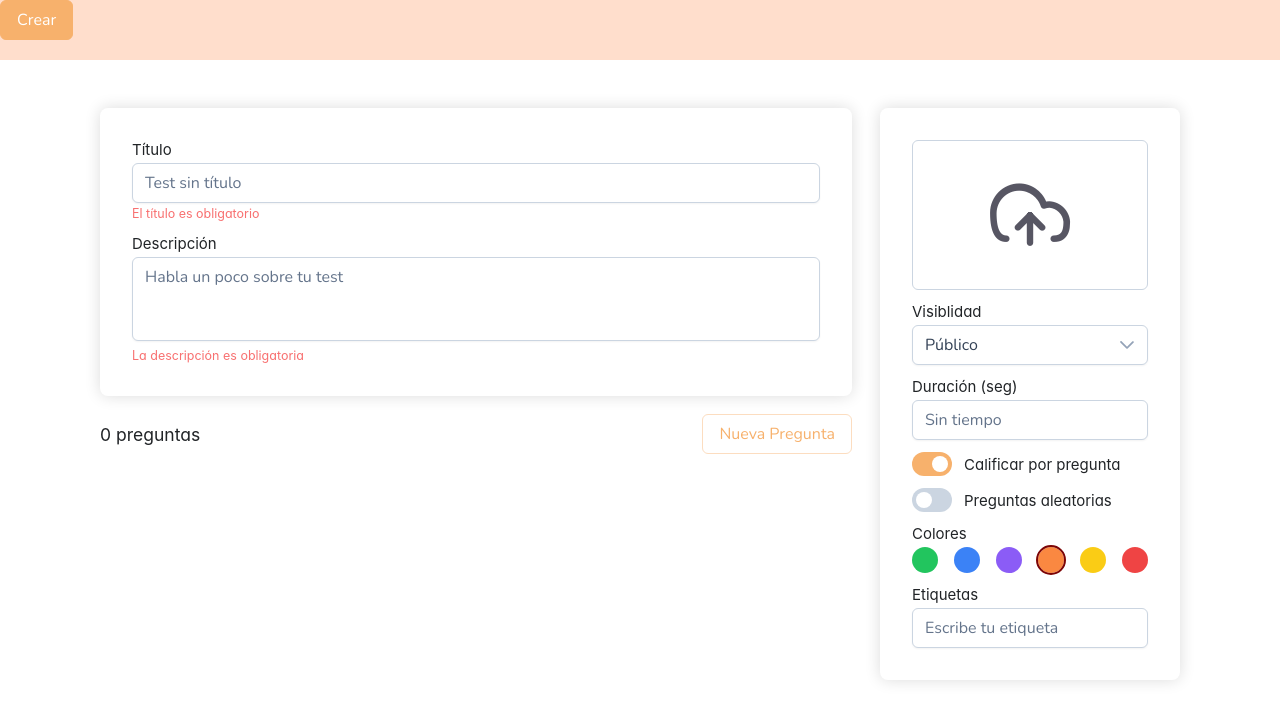
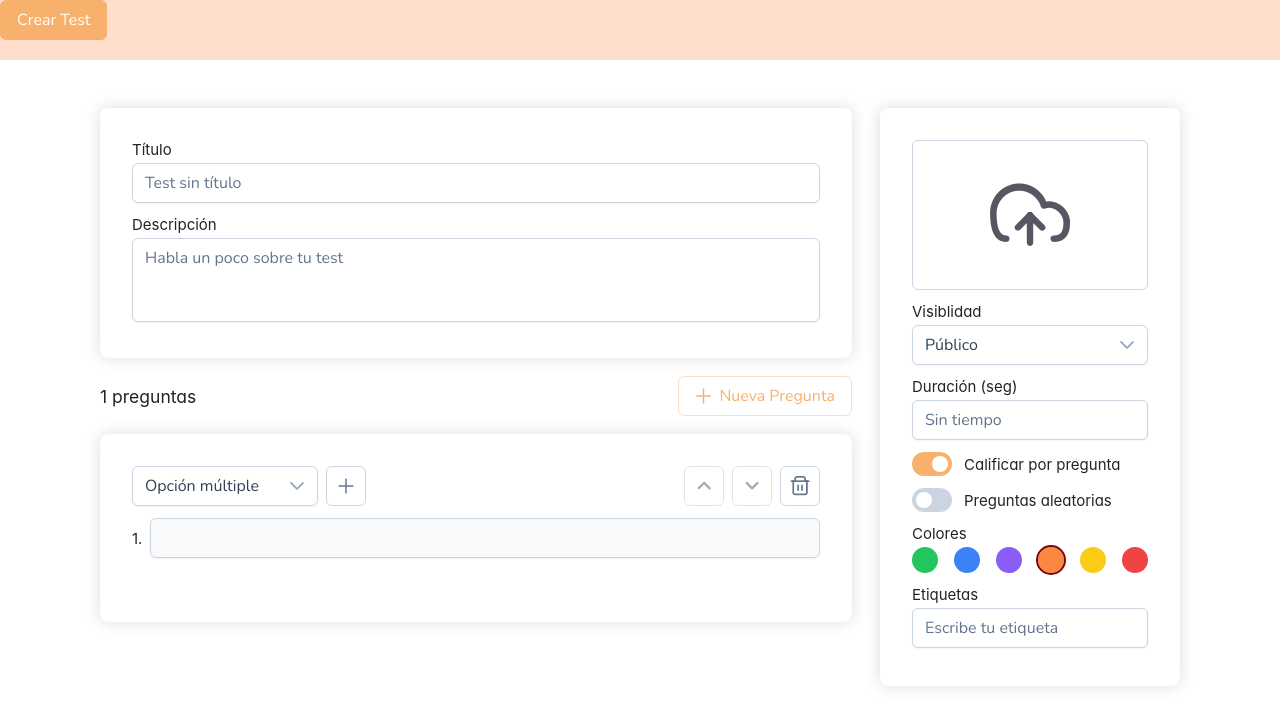
Before and after one commit to FernandoKumul/testana, a Vue app: page /create_test in a window 1280 px wide. Both pictures are taken after a click on the button "Nueva Pregunta". Shown: the top 728 px of the page. Built offline with nearby package versions, Linux system fonts and the light colour scheme.

Commit message:
Complete Test

```diff
--- a/src/App.vue
+++ b/src/App.vue
@@ -1,8 +1,11 @@
 <script setup lang="ts">
+import Toast from 'primevue/toast';
+
 </script>
 
 <template>
   <RouterView />
+  <Toast />
 </template>
 
 <style scoped>
--- a/src/assets/main.css
+++ b/src/assets/main.css
@@ -3,3 +3,6 @@
 a {
   text-decoration: none;
 }
+.icon-medium {
+  font-size: 1.2rem;
+}
--- /dev/null
+++ b/src/components/editor/QuestionCard.vue
@@ -0,0 +1,155 @@
+<template>
+  <article>
+    <header class="header-question">
+      <div>
+        <Dropdown inputId="visibility" v-model="question.QuestionTypeId" optionValue="value" :options="typesVisibility" @change="changeAnswer"
+          optionLabel="name" placeholder="Visibilidad" style="margin-right: 8px;" />
+        <Button icon="pi pi-plus" severity="secondary" outlined @click="addAnswer" />
+      </div>
+      <div>
+        <Button :disabled="question.order === 1" iconClass="icon-medium" icon="pi pi-angle-up" severity="secondary"
+          outlined style="margin-right: 8px;" @click="emits('up', question.temId)" />
+        <Button :disabled="props.total === question.order" iconClass="icon-medium" icon="pi pi-angle-down"
+          severity="secondary" outlined style="margin-right: 8px;" @click="emits('down', question.temId)" />
+        <Button iconClass="icon-medium" icon="pi pi-trash" severity="secondary" outlined
+          @click="emits('delete', question.temId)" />
+      </div>
+    </header>
+    <main>
+      <div class="description">
+        <span>{{ question.order }}.</span>
+        <InputText type="text" v-model="question.description" variant="filled" />
+      </div>
+      <template v-if="question.QuestionTypeId === 1">
+        <div class="container-answers">
+          <!-- Preguntas abiertas -->
+          <div class="flex-align" v-for="answer in question.answers" :key="answer.temId">
+            <InputText class="remove-border" type="text" v-model="answer.text" />
+            <i class="pi pi-times" style="cursor: pointer;" @click="deleteAnswer(answer.temId)"></i>
+          </div>
+        </div>
+        <div class="flex-align" style="margin-top: 8px;">
+          <InputSwitch v-model="question.CaseSensitivity" />
+          <span>Sensibilidad a las mayusculas y minusculas</span>
+        </div>
+      </template>
+
+      <div class="container-answers" v-if="question.QuestionTypeId === 2">
+        <!-- Preguntas multples -->
+        <div class="flex-align" v-for="answer in question.answers" :key="answer.temId">
+          <Checkbox v-model="answer.correct" :binary="true" />
+          <InputText class="remove-border" type="text" v-model="answer.text" />
+          <i class="pi pi-times" style="cursor: pointer;" @click="deleteAnswer(answer.temId)"></i>
+        </div>
+      </div>
+    </main>
+    <!-- <footer>
+
+    </footer> -->
+  </article>
+</template>
+
+<script setup lang="ts">
+import type { INewQuestion, INewAnswer } from '@/interfaces/INewTest';
+import Button from 'primevue/button';
+import Checkbox from 'primevue/checkbox';
+import Dropdown from 'primevue/dropdown';
+import InputSwitch from 'primevue/inputswitch';
+import InputText from 'primevue/inputtext';
+
+const question = defineModel<INewQuestion>({ required: true })
+const emits = defineEmits<{
+  (e: 'delete', idTemp: number): void
+  (e: 'up', idTemp: number): void
+  (e: 'down', idTemp: number): void
+}>()
+
+const props = defineProps<{
+  total: number
+}>()
+
+const typesVisibility = [
+  { name: 'Respuesta corta', value: 1 },
+  { name: 'Opción múltiple', value: 2 },
+];
+
+let answerIdTemp = 1
+
+const addAnswer = () => {
+  const newAnswer: INewAnswer = {
+    correct: question.value.QuestionTypeId === 1 ? true : false,
+    text: '',
+    temId: answerIdTemp
+  }
+  question.value.answers.push(newAnswer)
+  answerIdTemp++
+}
+
+const deleteAnswer = (temId: number) => {
+  const findIndex = question.value.answers.findIndex(item => item.temId == temId)
+
+  if (findIndex == -1) return
+
+  question.value.answers.splice(findIndex, 1)
+}
+
+const changeAnswer = () => {
+  if (question.value.QuestionTypeId === 1) {
+    for (let answer of question.value.answers) {
+      answer.correct = true
+    }
+  }
+
+  if (question.value.QuestionTypeId === 2) {
+    delete question.value.CaseSensitivity
+  }
+}
+</script>
+
+<style scoped>
+.p-button {
+  border-color: #cbd5e1;
+}
+
+.p-dropdown {
+  min-width: 186px;
+}
+
+.header-question {
+  display: flex;
+  justify-content: space-between;
+  margin-bottom: 12px;
+}
+
+.description {
+  display: flex;
+  align-items: center;
+  gap: 8px;
+}
+
+.flex-align {
+  display: flex;
+  align-items: center;
+  gap: 8px;
+}
+
+.container-answers {
+  display: grid;
+  grid-template-columns: 1fr 1fr;
+  gap: 24px;
+  margin-top: 16px;
+  padding: 8px 16px;
+}
+
+/* .remove-border {
+  border-top-color: transparent;
+  border-left: transparent;
+  border-right: transparent;
+  border-radius: 0;
+  transition: all 200ms;
+}
+
+.remove-border:focus {
+  border-radius: 6px;
+} */
+</style>
--- a/src/interfaces/INewTest.ts
+++ b/src/interfaces/INewTest.ts
@@ -14,6 +14,7 @@ export interface INewTest {
 }
 
 export interface INewQuestion {
+  temId: number
   QuestionTypeId: number
   description: string
   image: string | null
@@ -25,6 +26,7 @@ export interface INewQuestion {
 }
 
 export interface INewAnswer {
+  temId: number
   text: string
   correct: boolean
 }
--- /dev/null
+++ b/src/services/TestService.ts
@@ -0,0 +1,22 @@
+import type { INewTest } from "@/interfaces/INewTest";
+import axios from "axios";
+
+const BASE_URL = 'https://localhost:7003/api'
+
+export default class TestService {
+
+  static async create(newTest: INewTest):Promise<number> {
+    try {
+      const token = localStorage.getItem('token')
+      const response = await axios.post(`${BASE_URL}/test`, newTest, {
+        headers: {
+          'Authorization': `Bearer ${token}`
+        }
+      });
+      return response.data.data.id
+    } catch (error) {
+      console.error('Error al crear el test:', error);
+      throw error
+    }
+  }
+}
--- a/src/views/CreateTestView.vue
+++ b/src/views/CreateTestView.vue
@@ -1,6 +1,6 @@
 <template>
   <nav>
-    <Button @click="createTest">Crear</Button>
+    <Button @click="createTest" label="Crear Test" :loading="loadingCreate" />
   </nav>
   <main>
     <section>
@@ -8,28 +8,35 @@
         <div class="mb-12">
           <label for="title">Título</label>
           <InputText id="title" v-model="newTest.title" type="text" placeholder="Test sin título" />
-          <small>El título es obligatorio</small>
+          <!-- <small>El título es obligatorio</small> -->
         </div>
         <div>
           <label for="description">Descripción</label>
           <Textarea id="description" v-model="newTest.description" placeholder="Habla un poco sobre tu test" rows="3" />
-          <small>La descripción es obligatoria</small>
+          <!-- <small>La descripción es obligatoria</small> -->
         </div>
       </article>
 
       <div class="num-questions">
         <h3>{{ newTest.questions.length }} preguntas</h3>
-        <Button outlined>Nueva Pregunta</Button>
+        <Button icon="pi pi-plus" @click="AddQuestion" label="Nueva Pregunta" outlined />
+      </div>
+
+      <div class="container-questions">
+        <template v-for="(question, index) in sortOrderQuestions" :key="question.temId">
+          <QuestionCard class="card" v-model="sortOrderQuestions[index]" :total="newTest.questions.length" @down="downQuestion" @up="upQuestion" @delete="deleteQuestion" />
+        </template>
       </div>
     </section>
 
-    <aside class="card">
+    <aside class="card" style="height: fit-content;">
       <div class="container-image mb-12">
         <template v-if="newTest.image">
           <img class="image-test" :src="newTest.image" alt="image">
           <i class="pi pi-times icon-delete-image" @click="newTest.image = null" style="font-size: 1.5rem"></i>
         </template>
-        <i v-if="!loadingImage && !newTest.image" class="pi pi-cloud-upload icon-upload" @click="inputImage?.click()"></i>
+        <i v-if="!loadingImage && !newTest.image" class="pi pi-cloud-upload icon-upload"
+          @click="inputImage?.click()"></i>
 
         <div v-if="loadingImage" class="load-image-icon-container">
           <i class="pi pi-spin pi-spinner" style="font-size: 4rem"></i>
@@ -66,7 +73,7 @@
       <div>
         <label for="tags">Etiquetas</label>
         <InputText id="tags" @keyup.enter="addTag" v-model="tagCurrent" type="text" placeholder="Escribe tu etiqueta" />
-        <div class="tags-container">
+        <div class="tags-container" >
           <Chip v-for="tag in tags" :label="tag.text" :key="tag.id" @remove="removeTag(tag.id)" removable />
         </div>
       </div>
@@ -75,8 +82,8 @@
 </template>
 
 <script lang="ts" setup>
-import { reactive, ref, type Ref } from 'vue';
-import type { INewTest } from '@/interfaces/INewTest';
+import { computed, reactive, ref, type Ref } from 'vue';
+import type { INewQuestion, INewTest } from '@/interfaces/INewTest';
 import InputText from 'primevue/inputtext';
 import Textarea from 'primevue/textarea';
 import Dropdown from 'primevue/dropdown';
@@ -85,6 +92,10 @@ import InputSwitch from 'primevue/inputswitch';
 import Chip from 'primevue/chip';
 import UploadService from '@/services/UploadService';
 import { AxiosError } from 'axios';
+import QuestionCard from '@/components/editor/QuestionCard.vue';
+import TestService from '@/services/TestService';
+import { useToast } from 'primevue/usetoast';
+import router from '@/router';
 
 interface IColor {
   name: 'green' | 'blue' | 'purple' | 'orange' | 'yellow' | 'red';
@@ -111,11 +122,15 @@ const colors: IColor[] = [
   { name: 'red', color: '#EF4444' }
 ]
 
+const toast = useToast()
+
 const inputImage: Ref<HTMLInputElement | null> = ref(null);
 const tagCurrent = ref('')
 const tags = ref<ITagShow[]>([])
 const loadingImage = ref(false)
+const loadingCreate = ref(false)
 let tagIndex = 1
+let questionIdTemp = 1
 
 const addTag = () => {
   if (tagCurrent.value.trim() === "") return
@@ -149,12 +164,45 @@ const submitImage = async (event: Event) => {
     newTest.image = await UploadService.submitImage(formData)
   } catch (error) {
     if (error instanceof AxiosError) {
-      //
+      toast.add({ severity: 'error', summary: 'Oops... Ocurrió un error', detail: "La imagen no se pudo subir", life: 6000 });
     }
   } finally {
     loadingImage.value = false
   }
 };
+
+const deleteQuestion = (temId: number) => {
+  const findIndex = newTest.questions.findIndex(item => item.temId == temId)
+
+  if (findIndex == -1) return
+
+  const orderDelete = newTest.questions[findIndex].order
+  newTest.questions.splice(findIndex, 1)
+
+  for (let question of newTest.questions) {
+    if (question.order > orderDelete) {
+      question.order--
+    }
+  }
+
+}
+
+const AddQuestion = () => {
+  const newQuestion: INewQuestion = {
+    answers: [],
+    description: '',
+    duration: null,
+    image: null,
+    order: newTest.questions.length + 1,
+    points: 0,
+    QuestionTypeId: 2,
+    temId: questionIdTemp
+  }
+
+  questionIdTemp++
+
+  newTest.questions.push(newQuestion)
+}
 
 const newTest = reactive<INewTest>({
   userId: 0,
@@ -171,7 +219,35 @@ const newTest = reactive<INewTest>({
   questions: []
 })
 
-const createTest = () => {
+const upQuestion = (temId: number) => {
+  const findIndex = newTest.questions.findIndex(item => item.temId == temId)
+
+  if (findIndex == -1) return
+
+  const findIndexOther = newTest.questions.findIndex(item => item.order == newTest.questions[findIndex].order - 1)
+
+  if(findIndexOther == -1) return
+
+  newTest.questions[findIndex].order--
+  newTest.questions[findIndexOther].order++
+
+}
+
+const downQuestion = (temId: number) => {
+  const findIndex = newTest.questions.findIndex(item => item.temId == temId)
+
+  if (findIndex == -1) return
+
+  const findIndexOther = newTest.questions.findIndex(item => item.order == newTest.questions[findIndex].order + 1)
+
+  if(findIndexOther == -1) return
+
+  newTest.questions[findIndex].order++
+  newTest.questions[findIndexOther].order--
+
+}
+
+const createTest = async () => {
   newTest.tags = ''
   for (let item of tags.value) {
     newTest.tags += item.text + ','
@@ -183,7 +259,35 @@ const createTest = () => {
 
   console.log(newTest)
   //Subir
+
+  try {
+    loadingCreate.value = true
+    const testId = await TestService.create({...newTest})
+    toast.add({ severity: 'success', summary: 'Test creado', life: 4000 });
+    router.push({name: 'edit_test', params: {id: testId}})
+  } catch (error) {
+    if (error instanceof AxiosError) {
+      if(error.response?.status === 401) {
+        toast.add({ severity: 'error', summary: 'Credenciales Invalidas', detail: "Inicia sesión nuevamente", life: 6000 });
+        return router.push({name: 'login'})
+      }
+
+      if(error.response?.status === 400) {
+        return toast.add({ severity: 'error', summary: 'Test Invalido', detail: error.response?.data.message ?? "Ocurrio un error", life: 6000 });
+      }
+
+      toast.add({ severity: 'error', summary: 'Oops... Ocurrió un error', detail: "Intentelo más tarde", life: 6000 });
+    }
+  } finally {
+    loadingCreate.value = false
+  }
 }
+
+const sortOrderQuestions = computed(() => {
+  return [...newTest.questions].sort((a, b) => {
+    return a.order - b.order;
+  });
+})
 </script>
 
 <style scoped>
@@ -259,6 +363,7 @@ main {
   display: flex;
   gap: 8px;
   flex-wrap: wrap;
+  margin-top: 6px;
 }
 
 .mb-12 {
@@ -314,4 +419,10 @@ label {
   background-color: rgba(87, 86, 99, 0.4);
   border-radius: 999px;
 }
+
+.container-questions {
+  display: flex;
+  flex-direction: column;
+  gap: 20px;
+}
 </style>
```
